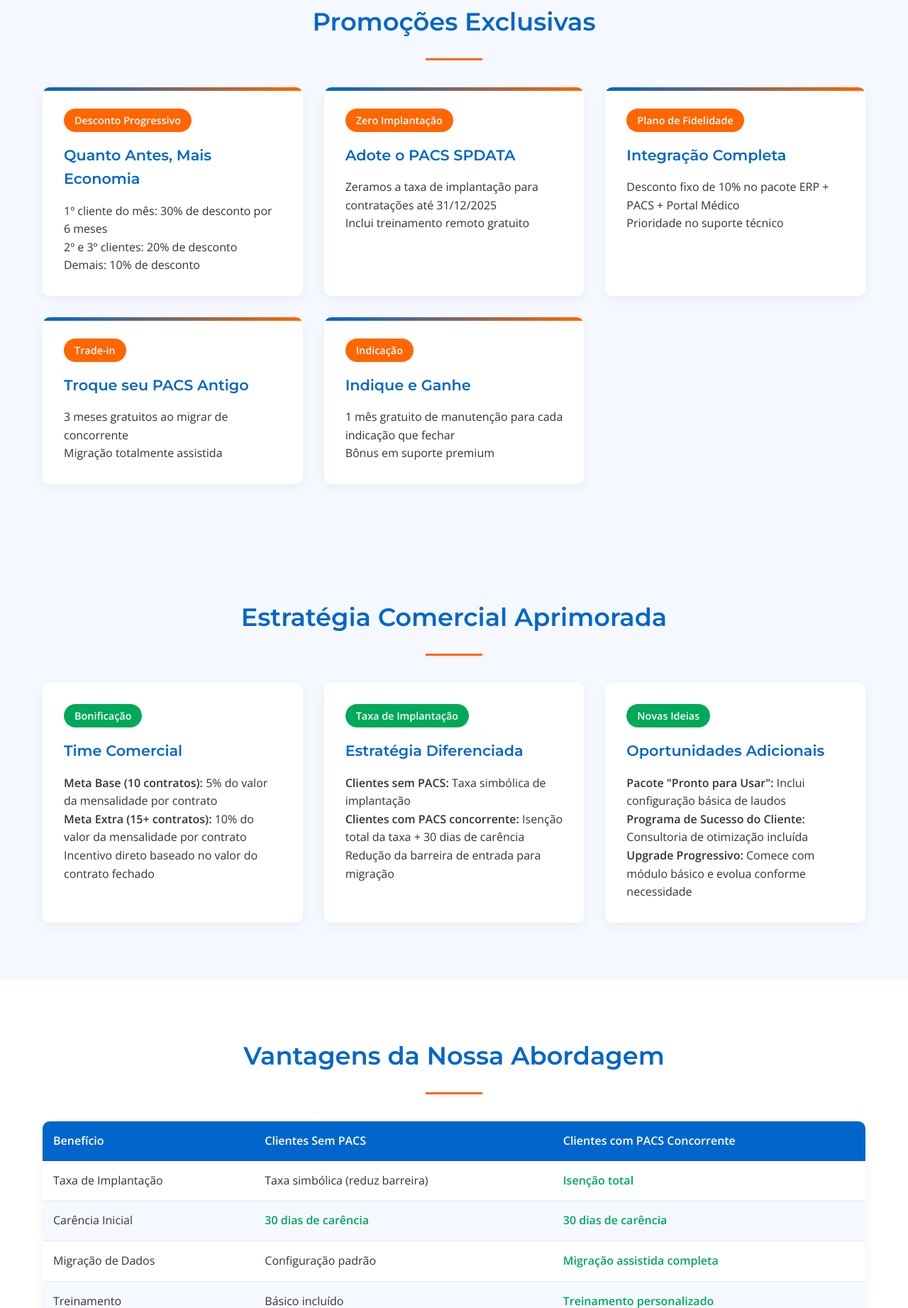
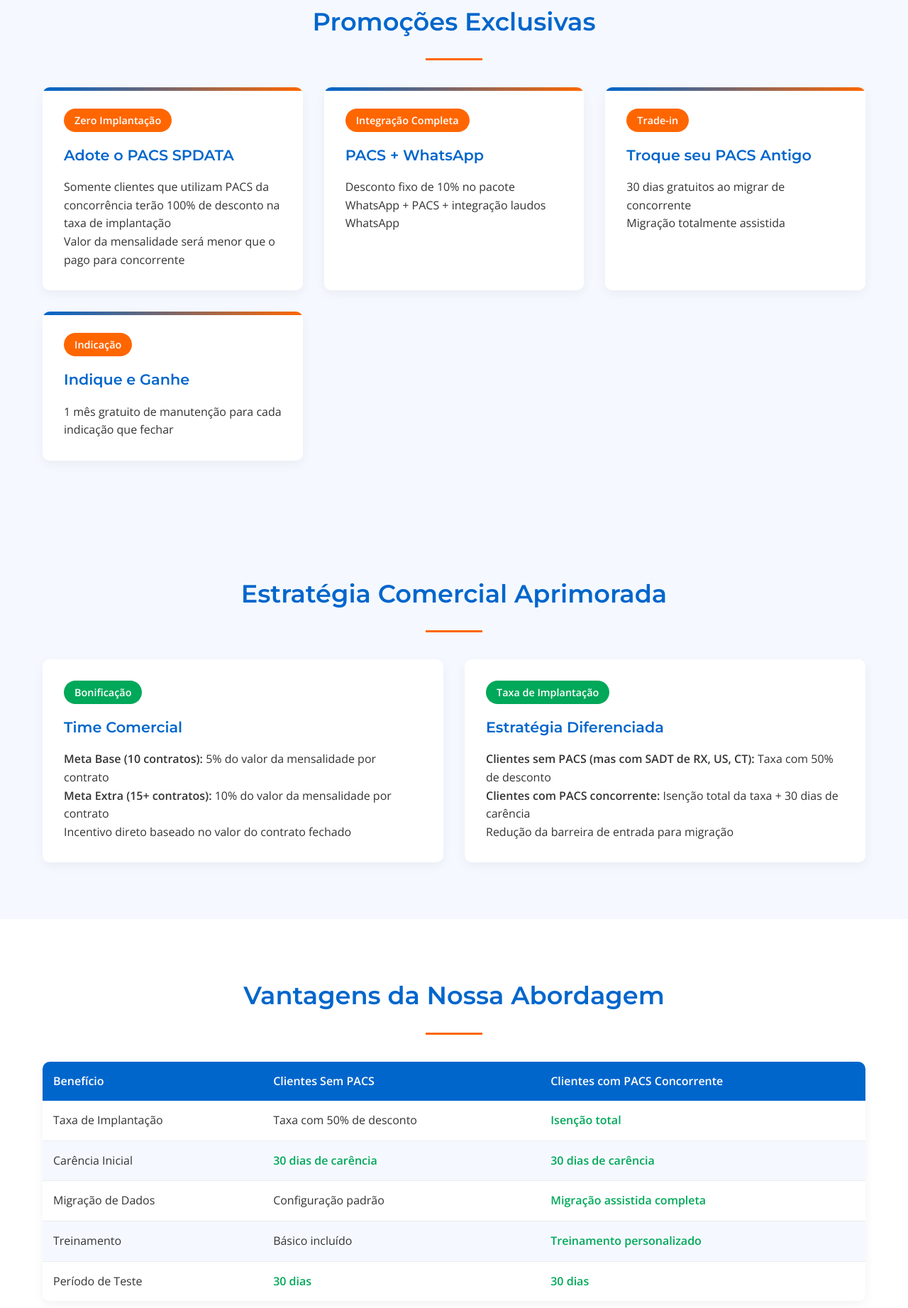
Before and after one commit to Alex-2020-pr/campanha-spdata-pacs, a plain HTML site: page index.html in a window 1280 px wide. Shown: the part 1603-3446 px from the top of the page at 71% size. Drawn offline with nearby package versions, Linux system fonts and the light colour scheme.

Commit message:
Update index.html

```diff
--- a/index.html
+++ b/index.html
@@ -370,7 +370,7 @@
             margin: 1rem 0;
         }
 
-        /* Novas Seções */
+        /* Estratégia Comercial */
         .estrategia-comercial {
             background-color: var(--light);
         }
@@ -411,6 +411,7 @@
             margin-bottom: 1rem;
         }
 
+        /* Comparativo */
         .comparativo {
             background-color: white;
         }
@@ -851,35 +852,26 @@
             </div>
             <div class="promo-container">
                 <div class="promo-card">
-                    <span class="promo-tag">Desconto Progressivo</span>
-                    <h3>Quanto Antes, Mais Economia</h3>
-                    <p>1º cliente do mês: 30% de desconto por 6 meses</p>
-                    <p>2º e 3º clientes: 20% de desconto</p>
-                    <p>Demais: 10% de desconto</p>
-                </div>
-                <div class="promo-card">
                     <span class="promo-tag">Zero Implantação</span>
                     <h3>Adote o PACS SPDATA</h3>
-                    <p>Zeramos a taxa de implantação para contratações até 31/12/2025</p>
-                    <p>Inclui treinamento remoto gratuito</p>
-                </div>
+                    <p>Somente clientes que utilizam PACS da concorrência terão 100% de desconto na taxa de implantação</p>
+                    <p>Valor da mensalidade será menor que o pago para concorrente</p>
+                                   </div>
                 <div class="promo-card">
-                    <span class="promo-tag">Plano de Fidelidade</span>
-                    <h3>Integração Completa</h3>
-                    <p>Desconto fixo de 10% no pacote ERP + PACS + Portal Médico</p>
-                    <p>Prioridade no suporte técnico</p>
-                </div>
+                    <span class="promo-tag">Integração Completa</span>
+                    <h3>PACS + WhatsApp</h3>
+                    <p>Desconto fixo de 10% no pacote WhatsApp + PACS + integração laudos WhatsApp</p>
+                                    </div>
                 <div class="promo-card">
                     <span class="promo-tag">Trade-in</span>
                     <h3>Troque seu PACS Antigo</h3>
-                    <p>3 meses gratuitos ao migrar de concorrente</p>
+                    <p>30 dias gratuitos ao migrar de concorrente</p>
                     <p>Migração totalmente assistida</p>
                 </div>
                 <div class="promo-card">
                     <span class="promo-tag">Indicação</span>
                     <h3>Indique e Ganhe</h3>
                     <p>1 mês gratuito de manutenção para cada indicação que fechar</p>
-                    <p>Bônus em suporte premium</p>
                 </div>
             </div>
         </div>
@@ -902,16 +894,9 @@
                 <div class="estrategia-card">
                     <span class="bonus">Taxa de Implantação</span>
                     <h3>Estratégia Diferenciada</h3>
-                    <p><strong>Clientes sem PACS:</strong> Taxa simbólica de implantação</p>
+                    <p><strong>Clientes sem PACS (mas com SADT de RX, US, CT):</strong> Taxa com 50% de desconto</p>
                     <p><strong>Clientes com PACS concorrente:</strong> Isenção total da taxa + 30 dias de carência</p>
                     <p>Redução da barreira de entrada para migração</p>
-                </div>
-                <div class="estrategia-card">
-                    <span class="bonus">Novas Ideias</span>
-                    <h3>Oportunidades Adicionais</h3>
-                    <p><strong>Pacote "Pronto para Usar":</strong> Inclui configuração básica de laudos</p>
-                    <p><strong>Programa de Sucesso do Cliente:</strong> Consultoria de otimização incluída</p>
-                    <p><strong>Upgrade Progressivo:</strong> Comece com módulo básico e evolua conforme necessidade</p>
                 </div>
             </div>
         </div>
@@ -934,7 +919,7 @@
                 <tbody>
                     <tr>
                         <td>Taxa de Implantação</td>
-                        <td>Taxa simbólica (reduz barreira)</td>
+                        <td>Taxa com 50% de desconto</td>
                         <td class="vantagem">Isenção total</td>
                     </tr>
                     <tr>
@@ -977,13 +962,13 @@
                     </div>
                     <div class="plano-body">
                         <span class="plano-tag">Mais Popular</span>
-                        <div class="plano-preco">Sob Consulta</div>
+                        <div class="plano-preco">R$ 590,00</div>
                         <ul>
                             <li>Armazenamento em nuvem seguro até 500 GB</li>
                             <li>Visualizador Web (DICOM Viewer básico)</li>
                             <li>Upload automático de imagens DICOM</li>
                             <li>Compartilhamento via link seguro</li>
-                            <li>Acesso multiusuário (até 3 usuários)</li>
+                            <li>Usuários ilimitados</li>
                             <li>Backup diário automático</li>
                             <li>Suporte via e-mail/chat comercial</li>
                         </ul>
@@ -1000,15 +985,16 @@
                     </div>
                     <div class="plano-body">
                         <span class="plano-tag">Teste Grátis 30 Dias</span>
-                        <div class="plano-preco">Sob Consulta</div>
+                        <div class="plano-preco">R$ 980,00</div>
                         <ul>
-                            <li>Armazenamento em nuvem até 2 TB</li>
+                            <li>Armazenamento em nuvem até 1 TB</li>
                             <li>Visualizador Web Avançado (anotações, medições, zoom, MPR básico)</li>
                             <li>Integração com RIS/ERP SPDATA</li>
-                            <li>Painel de produtividade e relatórios de uso</li>
+                            <li>SLA de Laudos</li>
+                            <li>Laudos de OIT e ECG</li>
                             <li>Compartilhamento com médicos e pacientes via portal online</li>
                             <li>Controle de permissões por usuário</li>
-                            <li>Suporte prioritário (horário comercial)</li>
+                            <li>Suporte prioritário 24x7</li>
                         </ul>
                         <p class="plano-indicado"><strong>Indicado para:</strong> Centros de imagem e clínicas de médio porte.</p>
                         <a href="#contato" class="cta-button" style="display: block; text-align: center; margin-top: 20px;">Teste Grátis</a>
@@ -1025,7 +1011,7 @@
                         <span class="plano-tag">Implantação Zero</span>
                         <div class="plano-preco">Sob Consulta</div>
                         <ul>
-                            <li>Armazenamento até 10 TB</li>
+                            <li>Armazenamento até 10 TB ou ilimitado</li>
                             <li>Visualizador Diagnóstico Profissional (MPR, MIP, 3D Viewer)</li>
                             <li>Ferramentas de comparação entre exames</li>
                             <li>Worklist DICOM e integração com modalidades</li>
@@ -1049,8 +1035,7 @@
                         <div class="plano-preco">Sob Consulta</div>
                         <ul>
                             <li>Armazenamento ilimitado</li>
-                            <li>Data Center dedicado (Brasil / LGPD compliance)</li>
-                            <li>Inteligência artificial para triagem e priorização</li>
+                            <li>Data Center dedicado (Brasil)</li>
                             <li>Dashboard executivo (indicadores e SLA em tempo real)</li>
                             <li>Integração total com ERP Hospitalar / HIS</li>
                             <li>Suporte 24/7 com SLA personalizado</li>
```
